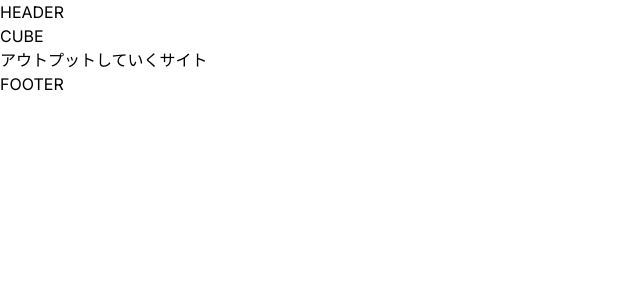
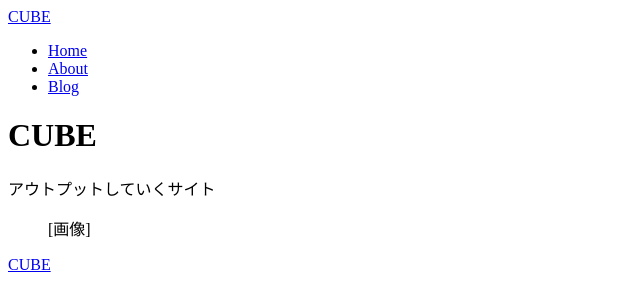
Before and after one commit to sjkmnm/test, a Next.js app: page / in a window 1280 px wide. Shown: the top 308 px of the page, without its empty margins (0-640 px from the left). Built offline with nearby package versions, Linux system fonts and the light colour scheme.

Commit message:
2.10章まで

```diff
--- a/app/globals.css
+++ /dev/null
@@ -1,21 +0,0 @@
-@tailwind base;
-@tailwind components;
-@tailwind utilities;
-
-:root {
-  --foreground-rgb: 0, 0, 0;
-  --background-start-rgb: 214, 219, 220;
-  --background-end-rgb: 255, 255, 255;
-}
-
-@media (prefers-color-scheme: dark) {
-  :root {
-    --foreground-rgb: 255, 255, 255;
-    --background-start-rgb: 0, 0, 0;
-    --background-end-rgb: 0, 0, 0;
-  }
-}
-
-body {
-  color: rgb(var(--foreground-rgb));
-}
--- a/app/layout.tsx
+++ b/app/layout.tsx
@@ -1,22 +1,27 @@
-import './globals.css'
-import type { Metadata } from 'next'
-import { Inter } from 'next/font/google'
+import Header from "components/header";
+import Footer from "components/footer";
+import type { Metadata } from "next";
+import { Inter } from "next/font/google";
 
-const inter = Inter({ subsets: ['latin'] })
+const inter = Inter({ subsets: ["latin"] });
 
 export const metadata: Metadata = {
-  title: 'Create Next App',
-  description: 'Generated by create next app',
-}
+  title: "Create Next App",
+  description: "Generated by create next app",
+};
 
 export default function RootLayout({
   children,
 }: {
-  children: React.ReactNode
+  children: React.ReactNode;
 }) {
   return (
-    <html lang="en">
-      <body className={inter.className}>{children}</body>
-    </html>
-  )
+    <>
+      <Header />
+
+      <main>{children}</main>
+
+      <Footer />
+    </>
+  );
 }
--- a/app/page.tsx
+++ b/app/page.tsx
@@ -1,17 +1,9 @@
-import Header from "components/header";
 import Hero from "components/hero";
-import Footer from "components/footer";
 
 export default function Home() {
   return (
     <>
-      <Header />
-
-      <main>
-        <Hero />
-      </main>
-
-      <Footer />
+      <Hero title="CUBE" subtitle="アウトプットしていくサイト" imageOn />
     </>
   );
 }
--- a/components/footer.js
+++ b/components/footer.js
@@ -1,3 +1,9 @@
+import Logo from "components/logo";
+
 export default function Footer() {
-  return <footer>FOOTER</footer>;
+  return (
+    <footer>
+      <Logo />
+    </footer>
+  );
 }
--- a/components/header.js
+++ b/components/header.js
@@ -1,3 +1,11 @@
+import Logo from "components/logo";
+import Nav from "components/nav";
+
 export default function Header() {
-  return <header>HEADER</header>;
+  return (
+    <header>
+      <Logo />
+      <Nav />
+    </header>
+  );
 }
--- a/components/hero.js
+++ b/components/hero.js
@@ -1,8 +1,9 @@
-export default function Hero() {
+export default function Hero({ title, subtitle, imageOn = false }) {
   return (
     <div>
-      <h1>CUBE</h1>
-      <p>アウトプットしていくサイト</p>
+      <h1>{title}</h1>
+      <p>{subtitle}</p>
+      {imageOn && <figure>[画像]</figure>}
     </div>
   );
 }
--- /dev/null
+++ b/components/logo.js
@@ -0,0 +1,5 @@
+import Link from "next/link";
+
+export default function Logo() {
+  return <Link href="/">CUBE</Link>;
+}
--- /dev/null
+++ b/components/nav.js
@@ -0,0 +1,19 @@
+import Link from "next/link";
+
+export default function Nav() {
+  return (
+    <nav>
+      <ul>
+        <li>
+          <Link href="/">Home</Link>
+        </li>
+        <li>
+          <Link href="/about">About</Link>
+        </li>
+        <li>
+          <Link href="/blog">Blog</Link>
+        </li>
+      </ul>
+    </nav>
+  );
+}
```
Also changed, not shown: app/about/page.tsx (added, +9 -0 lines), app/blog/page.tsx (added, +9 -0 lines).
